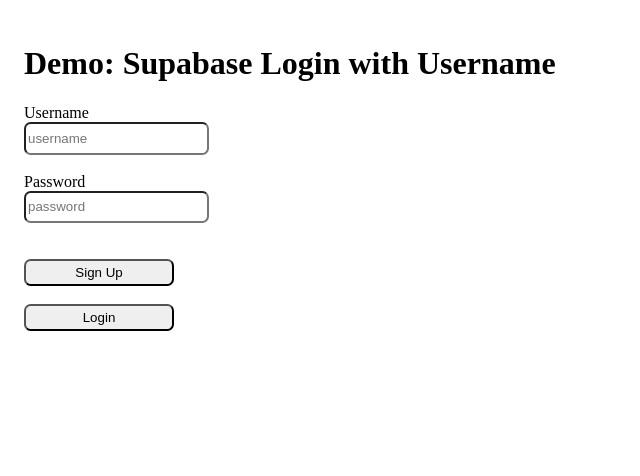
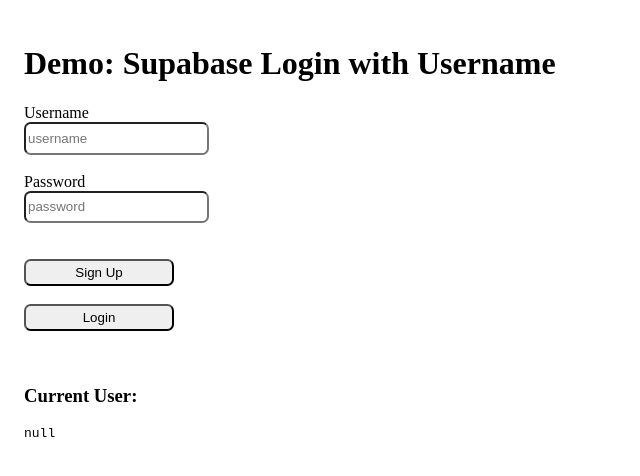
Before and after one commit to burggraf/supabase-username-login, a SvelteKit app: page / in a window 1280 px wide. Shown: the top 476 px of the page, without its empty margins (0-640 px from the left). Built offline with nearby package versions, Linux system fonts and the light colour scheme.

Commit message:
show current user

```diff
--- a/src/routes/+page.svelte
+++ b/src/routes/+page.svelte
@@ -1,8 +1,9 @@
 <script lang="ts">
-	import { createClient, SupabaseClient } from '@supabase/supabase-js'
+	import { createClient, SupabaseClient, type User } from '@supabase/supabase-js'
+  import { onMount } from 'svelte'
 	const supabase: SupabaseClient = createClient('https://qmregqvlvbsiurgktjdg.supabase.co',
 	'eyJhbGciOiJIUzI1NiIsInR5cCI6IkpXVCJ9.eyJpc3MiOiJzdXBhYmFzZSIsInJlZiI6InFtcmVncXZsdmJzaXVyZ2t0amRnIiwicm9sZSI6ImFub24iLCJpYXQiOjE2Njc0OTUxMTgsImV4cCI6MTk4MzA3MTExOH0.gWgeSkw0-zURVV6OA7Ea0-fftUQR688NEuws0mgWTN4');
-
+	let currentUser: User | null = null;
 	const userNameCheck = (username: string) => {
 		if (username.length < 3 || username.length > 20)
 		return "Username must be between 3 and 20 characters";
@@ -31,8 +32,10 @@
 				password: password
 			});
 			console.log(data, error);
+			if (data?.user) {
+				currentUser = data.user;
+			}
 		}
-
 	}
 	const signIn = async () => {
 		console.log('signing in');
@@ -50,10 +53,20 @@
 				password: password
 			});
 			console.log(data, error);
+			if (data?.user) {
+				currentUser = data.user;
+			}
 		}
 }
 
+const getUser = async () => {
+	const { data: { user } } = await supabase.auth.getUser()
+	currentUser = user;
+}
 
+onMount(() => {
+    getUser();
+  });
 </script>
 
 <svelte:head>
@@ -71,6 +84,9 @@
 	<button on:click={signIn}>Login</button>
 	<br /><br />
 	<div class="error" id="error"></div>
+	<br />
+	<h3>Current User:</h3>
+	<pre>{JSON.stringify(currentUser, null, 2)}</pre>
 </main>
 <style>
 	main {
```
